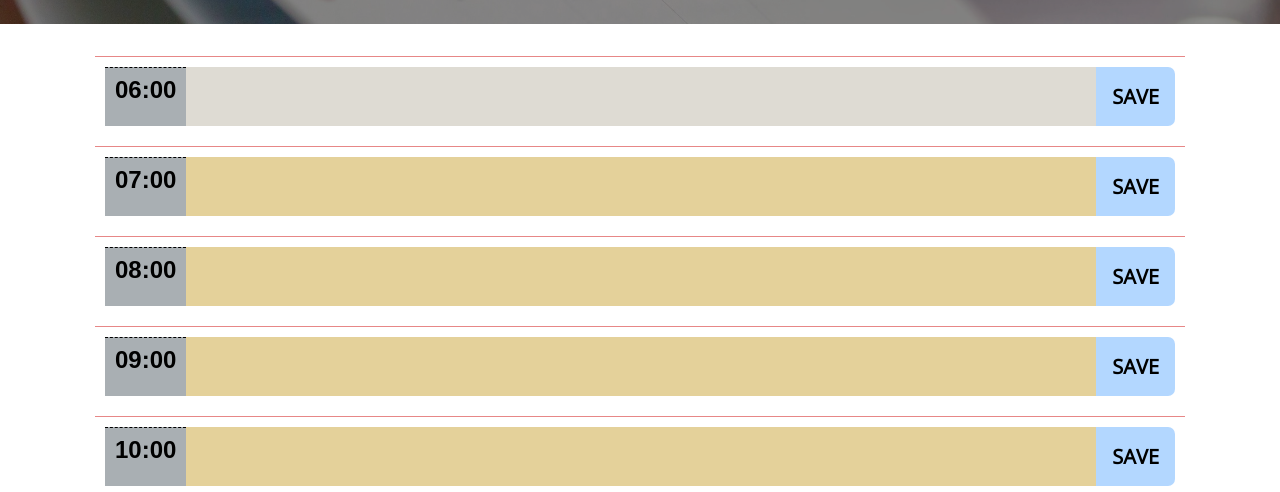
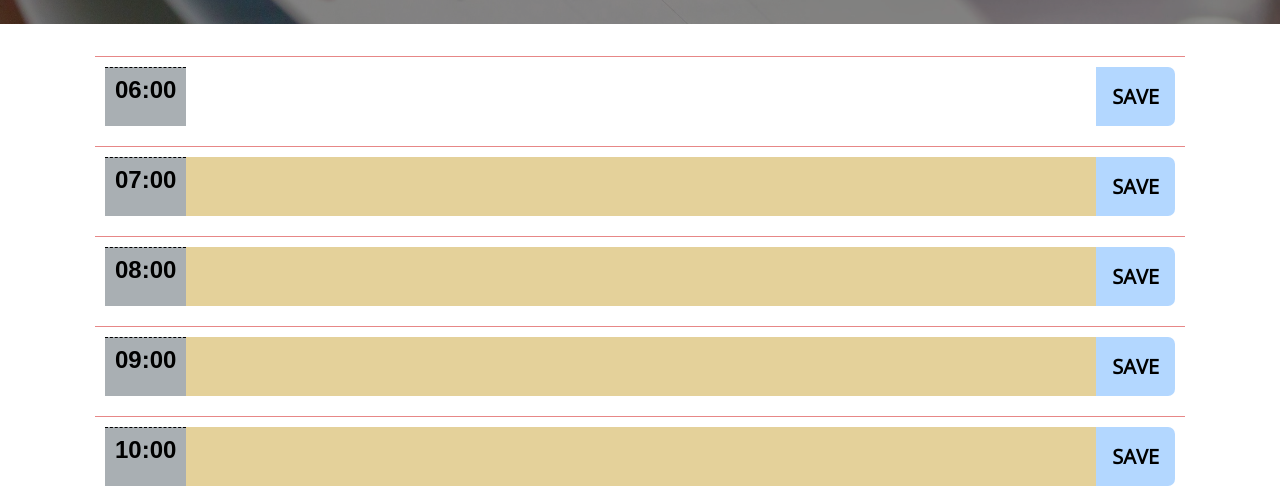
Before and after one commit to amarfiguig/05-Third-Party-APIs-main, a plain HTML site: page index.html in a window 1280 px wide. In both pictures the pointer is over the element 641 px from the left and 404 px from the top of the page. Shown: the part 308-800 px from the top of the page. Drawn offline with nearby package versions, Linux system fonts and the light colour scheme.

Commit message:
Update style.css

```diff
--- a/assets/css/style.css
+++ b/assets/css/style.css
@@ -36,7 +36,7 @@ textarea {
 
 textarea:hover {
   color: #000000;
-  background: hsla(48, 14%, 79%, 0.722);
+  background: hsl(0deg 0% 100% / 85%);
 }
 
 button.saveButton {
```
